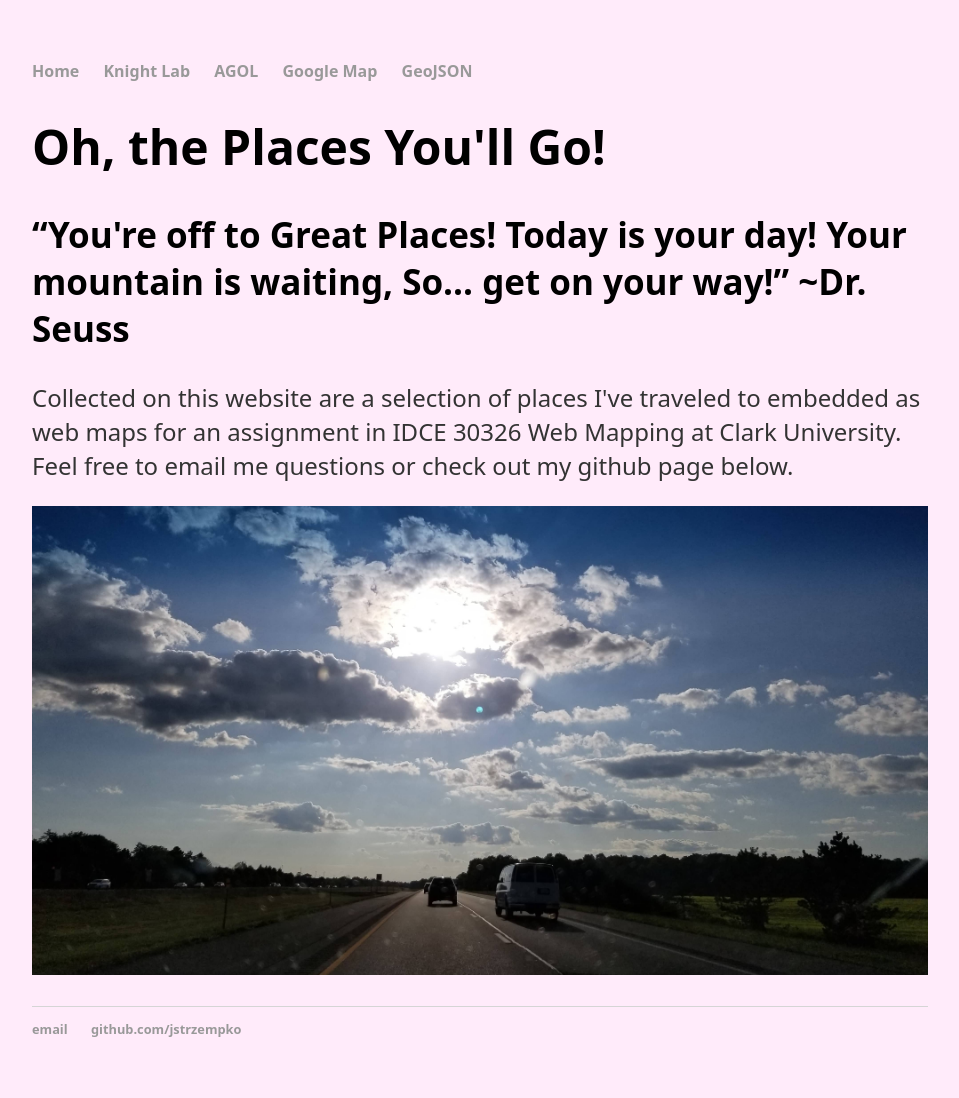
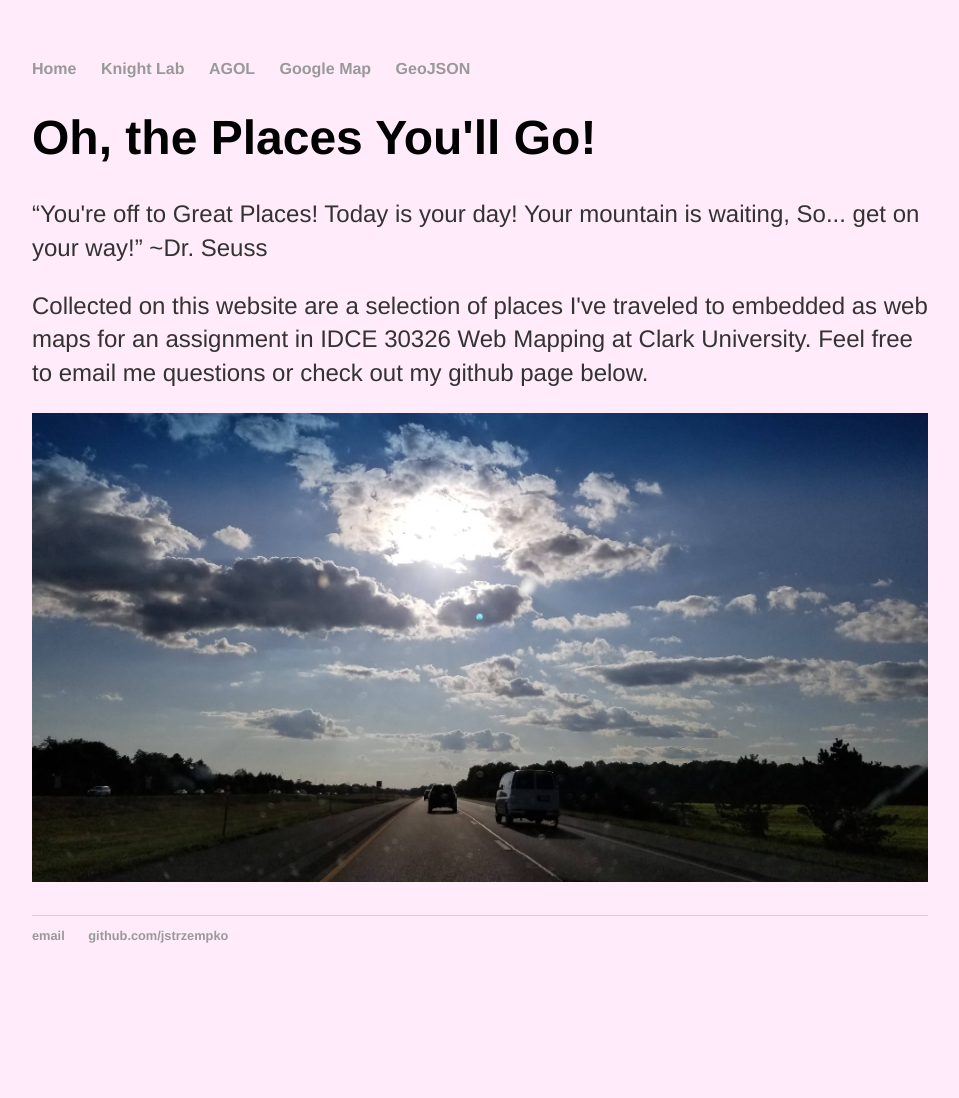
Before and after one commit to jstrzempko/idce30262-studio1, a Jekyll site: the page built from index.html, in a window 1280 px wide. Shown: the whole page, without its empty margins (160-1119 px from the left). Built offline with Jekyll 4.4.1, drawn with Linux system fonts in a browser that asks for light colours; after the commit the page ends 1003 px from its top, so only the background shows below that.

Commit message:
index updates

```diff
--- a/index.html
+++ b/index.html
@@ -4,7 +4,7 @@ title: Oh, the Places You'll Go!
 ---
 <div class="blurb">
 	<h1>Oh, the Places You'll Go!</h1>
-	<h2>“You're off to Great Places! Today is your day! Your mountain is waiting, So... get on your way!” ~Dr. Seuss</h2>
+	<p>“You're off to Great Places! Today is your day! Your mountain is waiting, So... get on your way!” ~Dr. Seuss</p>
 	<p>Collected on this website are a selection of places I've traveled to embedded as web maps for an assignment in IDCE 30326 Web Mapping at Clark University. Feel free to email me questions or check out my github page below.</p>
 </div><!-- /.blurb -->
 
--- a/styles.css
+++ b/styles.css
@@ -4,7 +4,7 @@ body {
     width: 70%;
 }
 nav ul, footer ul {
-    font-family:'Noto Sans', 'Arial', 'Sans-Serif';
+    font-family:'Helvetica', 'Arial', 'Sans-Serif';
     padding: 0px;
     list-style: none;
     font-weight: bold;
@@ -22,15 +22,15 @@ a:hover {
 }
 h1 {
     font-size: 3em;
-    font-family:'Noto Sans', 'Sans-Serif';
+    font-family:'Helvetica', 'Sans-Serif';
 }
 h2 {
     font-size: 35px;
-    font-family:'Noto Sans', 'Arial', 'Sans-Serif';
+    font-family:'Helvetica', 'Arial', 'Sans-Serif';
 }
 p {
     font-size: 1.5em;
-    font-family:'Noto Sans', 'Arial', 'Sans-Serif';
+    font-family:'Helvetica', 'Arial', 'Sans-Serif';
     line-height: 1.4em;
     color: #333;
 }
```
